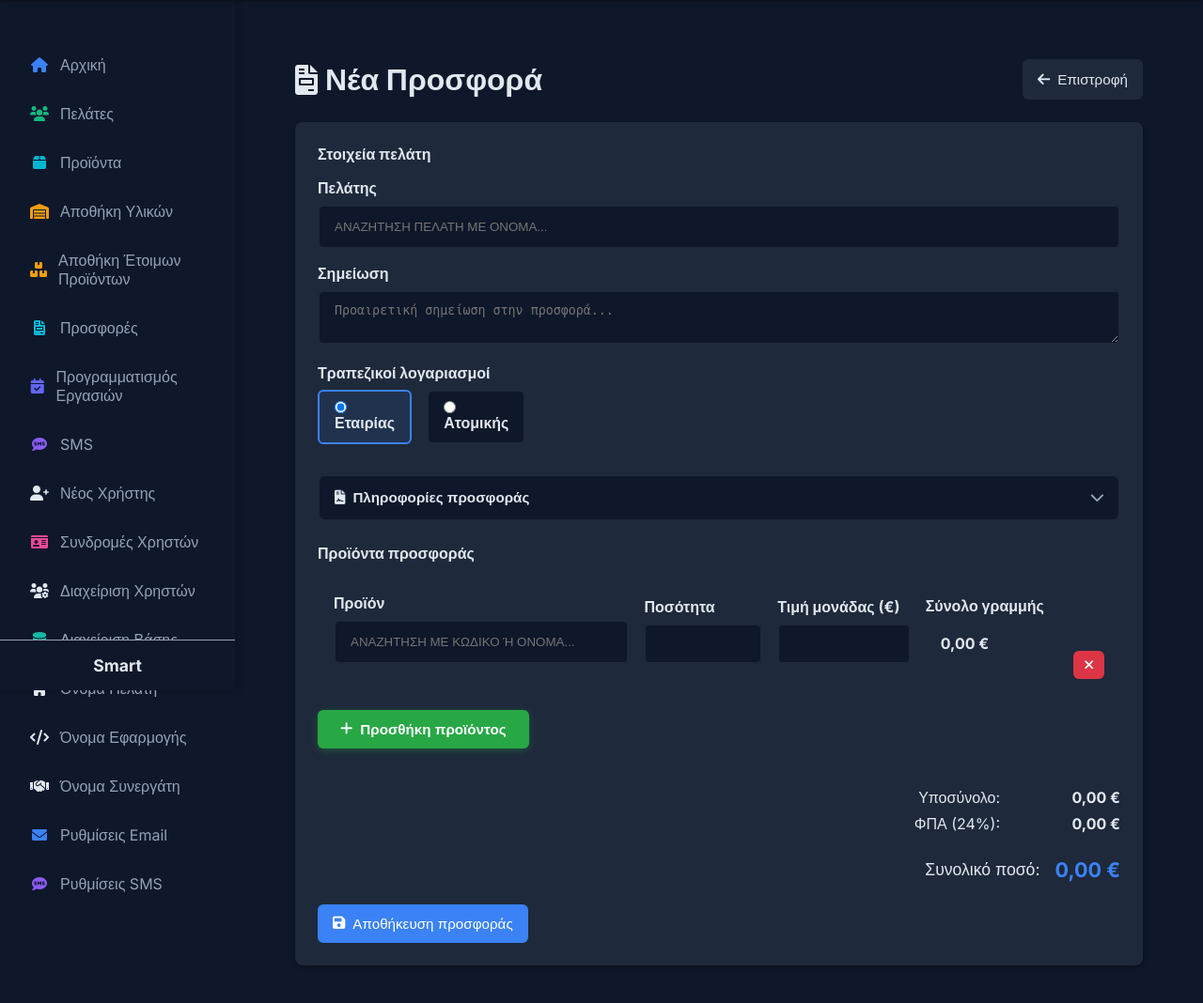
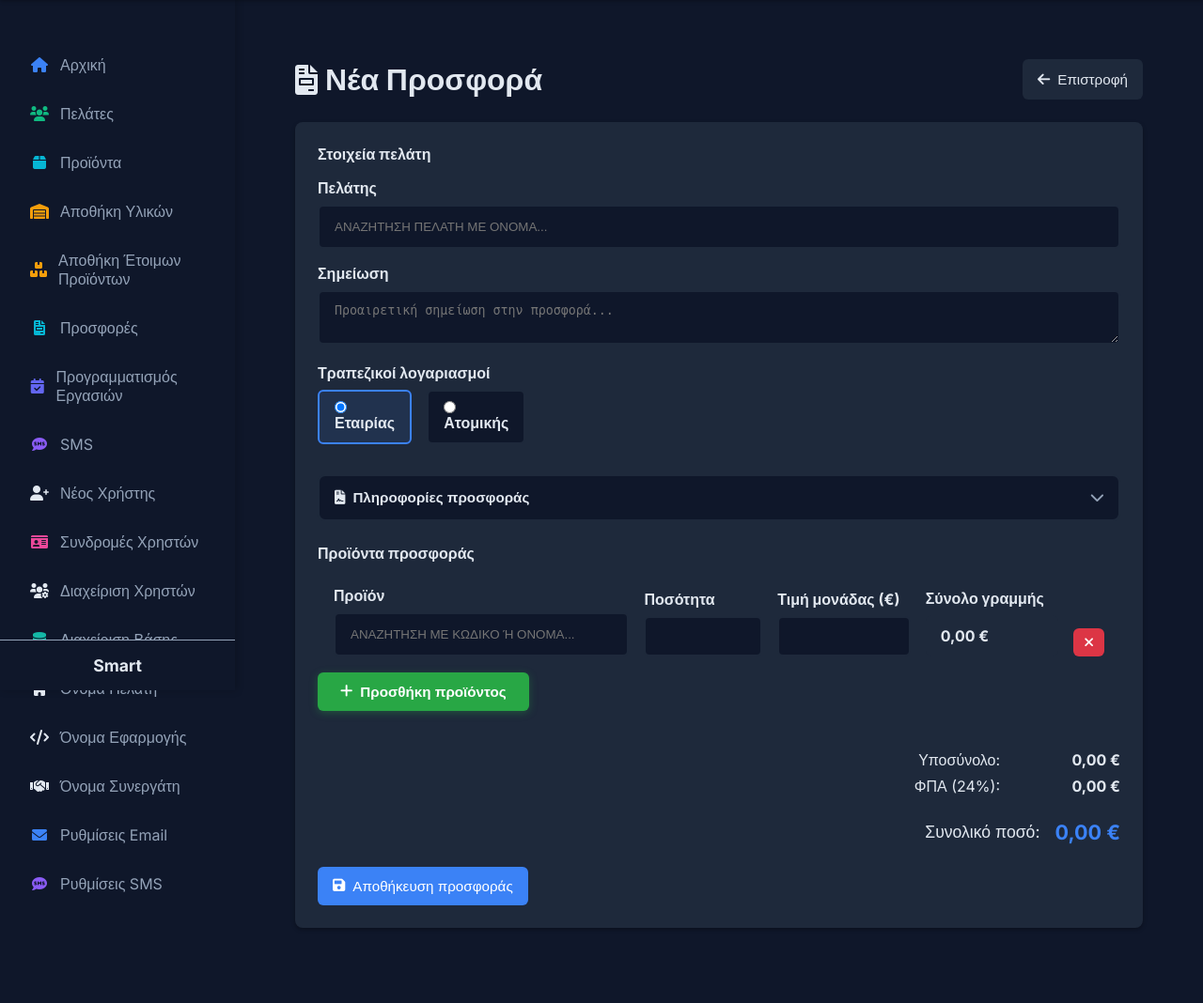
Before and after one commit to vaingr/fotodiakosmos, a Django app: page /products/offers/create/ in a window 1280 px wide. Shown: the part 65-1133 px from the top of the page at 94% size. After the commit the page ends 1053 px from the top, so only its background shows below. Run offline with Django 5.2, Linux system fonts and the light colour scheme; the visitor is signed in with stand-in values (Sample User, id 1); data comes from the database, SQL or seed files in the repository; data that the repository does not hold is empty.

Commit message:
akomi ftiaxno ti malakia

```diff
--- a/products/templates/products/offer_form.html
+++ b/products/templates/products/offer_form.html
@@ -145,13 +145,16 @@
 .offer-row {
     border: 1px solid var(--bg-secondary);
     border-radius: 8px;
-    padding: 1rem;
-    margin-bottom: 1rem;
+    padding: 0.5rem 1rem;
+    margin-bottom: 0.5rem;
+}
+.offer-row .form-group {
+    margin-bottom: 0;
 }
 .offer-row-fields {
     display: grid;
     grid-template-columns: 2fr 0.8fr 0.9fr 0.9fr auto;
-    gap: 1rem;
+    gap: 0.5rem 1rem;
     align-items: end;
 }
 .line-total-display {
```
Also changed, not shown: products/migrations/0015_remove_offeritem_discount_percent.py (added).
